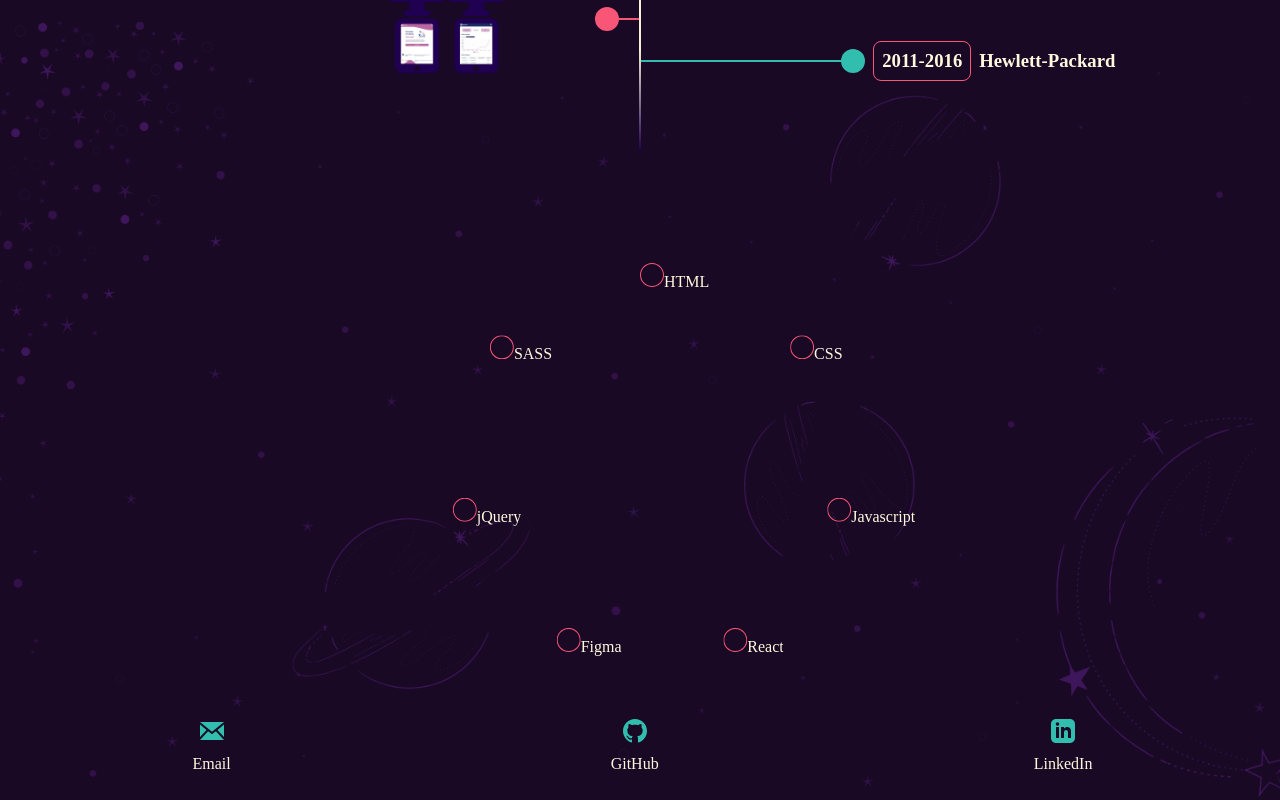
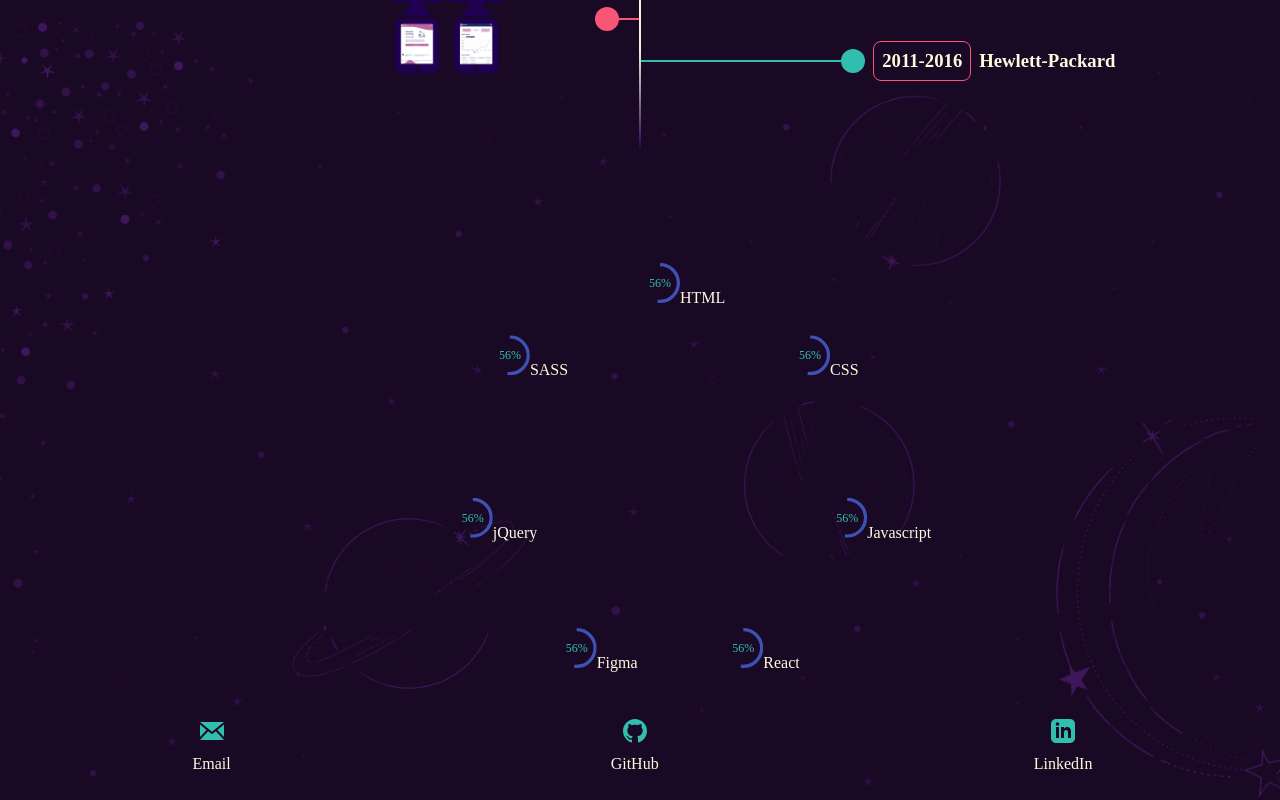
Before and after one commit to BaraMaresova/portfolio, a React (Create React App) app in the folder baramaresova/: page /#/ in a window 1280 px wide. Shown: the part 778-1578 px from the top of the page. Built offline with nearby package versions, Linux system fonts and the light colour scheme.

Commit message:
nevim jak zastavit progress

```diff
--- a/baramaresova/src/components/ProgressBar/ProgressBar.jsx
+++ b/baramaresova/src/components/ProgressBar/ProgressBar.jsx
@@ -1,8 +1,8 @@
 import React from 'react';
 import PropTypes from 'prop-types';
 import CircularProgress from '@material-ui/core/CircularProgress';
-import Typography from '@material-ui/core/Typography';
-import Box from '@material-ui/core/Box';
+/* import Typography from '@material-ui/core/Typography';
+ */ import Box from '@material-ui/core/Box';
 import './progressBar.scss';
 
 function CircularProgressWithLabel(props) {
@@ -19,11 +19,7 @@ function CircularProgressWithLabel(props) {
         alignItems="center"
         justifyContent="center"
       >
-        <Typography
-          variant="caption"
-          component="div"
-          color="textSecondary"
-        >{`${Math.round(props.value)}%`}</Typography>
+        <div class="progressCaption">{`${Math.round(props.value)}%`}</div>
       </Box>
     </Box>
   );
--- a/baramaresova/src/components/ProgressBar/progressBar.scss
+++ b/baramaresova/src/components/ProgressBar/progressBar.scss
@@ -1,6 +1,7 @@
 @import '../../scss/variables';
 @import '../../scss/colors';
 
-.textSecondary {
-  color: $light-c;
+.progressCaption {
+  font-size: 12px;
+  color: $green-c;
 }
--- a/baramaresova/src/components/Skills/SkillItem/SkillItem.jsx
+++ b/baramaresova/src/components/Skills/SkillItem/SkillItem.jsx
@@ -1,6 +1,6 @@
 import React, { useState } from 'react';
-import circle from '../../../images/circle.svg';
-import CircularStatic from '../../ProgressBar/ProgressBar';
+/* import circle from '../../../images/circle.svg';
+ */ import CircularStatic from '../../ProgressBar/ProgressBar';
 import './skillItem.scss';
 
 export const SkillItem = (props) => {
@@ -14,12 +14,13 @@ export const SkillItem = (props) => {
           setSkillOpened(!skillOpened);
         }}
       >
-        <img className="skillItem_img" src={circle} alt="Circle"></img>
+        <CircularStatic number={props.progress} />
+
+        {/* <img className="skillItem_img" src={circle} alt="Circle"></img> */}
         <span className="skillItem_name">{props.skillName}</span>
         {skillOpened && (
           <div className="skillItem_opened">
             <span className="skillItem_details">{props.details}</span>
-            <CircularStatic value="70" />
           </div>
         )}
       </div>
--- a/baramaresova/src/components/Skills/Skills.jsx
+++ b/baramaresova/src/components/Skills/Skills.jsx
@@ -34,17 +34,17 @@ export const Skills = () => {
   return (
     <section className="skills_section">
       <div className="skills">
-        <SkillItem skillName="HTML" details="Detaily netřeba"  />
-        <SkillItem skillName="CSS" details="Detaily netřeba" progress="80%" />
+        <SkillItem skillName="HTML" details="Detaily netřeba" />
+        <SkillItem skillName="CSS" details="Detaily netřeba" progress="80" />
         <SkillItem
           skillName="Javascript"
           details="Detaily netřeba"
-          progress="50%"
+          progress="50"
         />
-        <SkillItem skillName="React" details="Detaily netřeba" progress="70%" />
-        <SkillItem skillName="Figma" details="Ta mě baví" progress="80%" />
-        <SkillItem skillName="jQuery" details="Ta mě baví" progress="80%" />
-        <SkillItem skillName="SASS" details="Ta mě baví" progress="80%" />
+        <SkillItem skillName="React" details="Detaily netřeba" progress="70" />
+        <SkillItem skillName="Figma" details="Ta mě baví" progress="40" />
+        <SkillItem skillName="jQuery" details="Ta mě baví" progress="80" />
+        <SkillItem skillName="SASS" details="Ta mě baví" progress="80" />
       </div>
     </section>
   );
```
